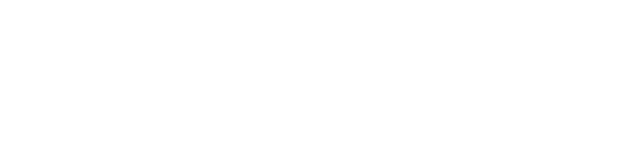
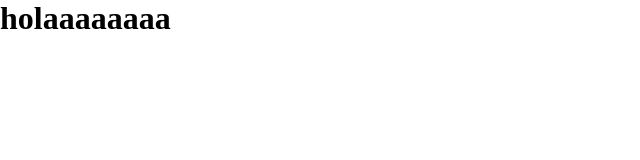
Before and after one commit to IgnacioConsoli/PROYECTO-INTEGRADOR-WEB-UNTREFSCHOOL., a website: page index.html in a window 1280 px wide. Shown: the whole page, without its empty margins (0-640 px from the left). Drawn offline with Linux system fonts and the light colour scheme.

Commit message:
hice un h1

```diff
--- a/index.html
+++ b/index.html
@@ -7,6 +7,8 @@
     <title>Document</title>
 </head>
 <body>
-
+    <h1>
+        holaaaaaaaa
+    </h1>
 </body>
 </html>
```
